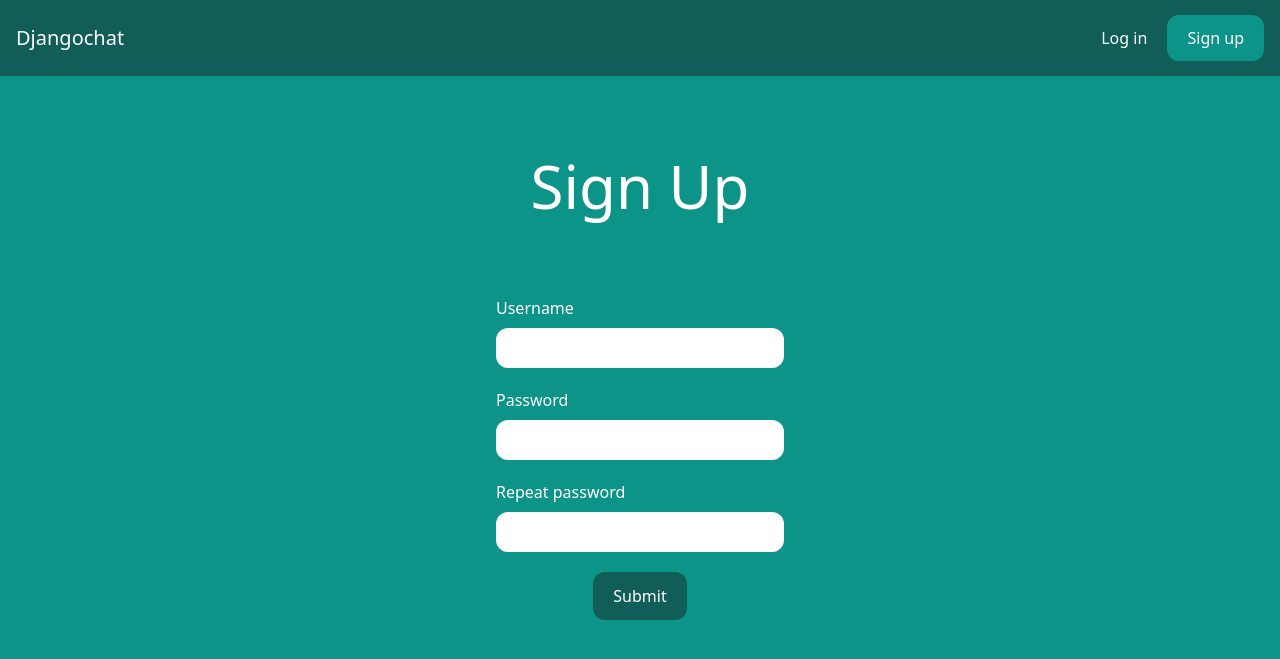
After one commit to AbdullahbinTahir42/RealTimeChat_Django, a Django app: page /signup/ in a window 1280 px wide. The commit adds this page. Shown: the top 659 px of the page. Run offline with Django 5.2, Linux system fonts and the light colour scheme; some libraries are stand-ins or nearby versions.

Commit message:
signup Page

```diff
--- /dev/null
+++ b/RealTimeChat/core/forms.py
@@ -0,0 +1,8 @@
+from django.contrib.auth.models import User
+from django.contrib.auth.forms import UserCreationForm
+
+
+class SignUpForm(UserCreationForm):
+    class Meta:
+        model = User
+        fields = ['username', 'email', 'password1', 'password2']
--- a/RealTimeChat/core/templates/core/base.html
+++ b/RealTimeChat/core/templates/core/base.html
@@ -3,7 +3,7 @@
 <head>
     <meta charset="UTF-8">
     <meta name="viewport" content="width=device-width, initial-scale=1.0">
-    <title>DjangoChat</title>
+    <title>{% block title %} {% endblock title %}DjangoChat</title>
     <script src="https://cdn.tailwindcss.com"></script>
 </head>
 <body class="bg-teal-600">
@@ -12,13 +12,13 @@
             <a href="/" class="text-xl text-white">Djangochat</a>
         </div>
 <div> <a href="/login/" class="text-white hover:text-gray-200 me-4">Log in</a>
-    <a href="/signup/" class="px-5 py-3 rounded-xl text-white bg-teal-600 hover:bg-teal-700">Sign up</a>
+    <a href="{% url 'signup' %}"class="px-5 py-3 rounded-xl text-white bg-teal-600 hover:bg-teal-700">Sign up</a>
     </div>
 
     </nav>
 
-    <div class="p-10 lg:p-20 text-center">
-    <h1 class="text-3xl lg:text-6xl text-white">Djangochat</h1>
-</div>
+    {%block content%}
+
+    {%endblock%}
 </body>
 </html>
--- /dev/null
+++ b/RealTimeChat/core/templates/core/signup.html
@@ -0,0 +1,41 @@
+{% extends 'core/base.html' %}
+
+{% block title %} Sign Up | {% endblock title %}
+
+{% block content %}
+<div class="p-10 lg:p-20 text-center">
+    <h1 class="text-3xl lg:text-6xl text-white">Sign Up</h1>
+</div>
+<form method="post" action="." class="lg:w-1/4 px-4 mx-auto">
+    {% csrf_token %}
+    <div class="mb-5">
+        <label class="text-white">Username</label>
+
+        <input type="text" name="username" class="w-full mt-2 px-4 py-2 rounded-xl">
+    </div>
+
+    <div class="mb-5">
+        <label class="text-white">Password</label>
+
+        <input type="password" name="password1" class="w-full mt-2 px-4 py-2 rounded-xl">
+    </div>
+
+    <div class="mb-5">
+        <label class="text-white">Repeat password</label>
+
+        <input type="password" name="password2" class="w-full mt-2 px-4 py-2 rounded-xl">
+    </div>
+    {% if form.errors %}
+    {% for field in form %}
+        {% for error in field.errors %}
+            <div class="mb-5 p-4 rounded-xl bg-red-300 text-white">
+                <p>{{ error|escape }}</p>
+            </div>
+        {% endfor %}
+    {% endfor %}
+{% endif %}
+
+<div class="flex justify-center mt-4">
+    <button class="px-5 py-3 rounded-xl text-white bg-teal-800 hover:bg-teal-700">Submit</button>
+</div></form>
+{% endblock content %}
--- a/RealTimeChat/core/urls.py
+++ b/RealTimeChat/core/urls.py
@@ -4,4 +4,5 @@ from . import views
 
 urlpatterns = [
     path('',views.frontpage,name='frontpage'),
+    path('signup/',views.signup,name='signup'),
 ]
--- a/RealTimeChat/core/views.py
+++ b/RealTimeChat/core/views.py
@@ -1,6 +1,23 @@
-from django.shortcuts import render
+from django.shortcuts import render,redirect
+from django.contrib.auth import login, authenticate
 
+from .forms import SignUpForm
 # Create your views here.
 
 def frontpage(request):
     return render(request, 'core/frontpage.html')
+
+def signup(request):
+    if request.method == 'POST':
+        form = SignUpForm(request.POST)
+        if form.is_valid():
+            user = form.save()
+            login(request, user)
+            username = form.cleaned_data.get('username')
+            raw_password = form.cleaned_data.get('password1')
+            user = authenticate(username=username, password=raw_password)
+
+            return redirect('frontpage')
+    else:
+        form = SignUpForm()
+    return render(request, 'core/signup.html', {'form': form})
```
Also changed, not shown: RealTimeChat/core/templates/core/frontpage.html (+10 -0 lines).
